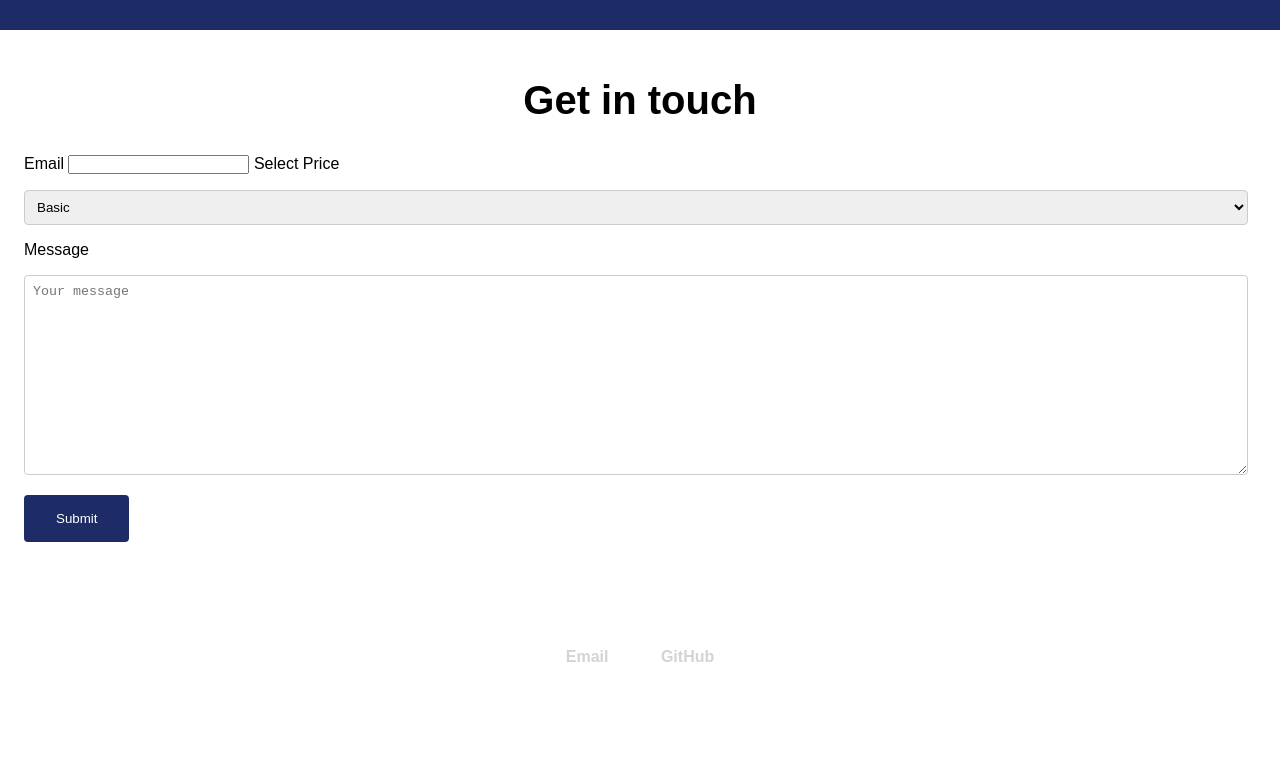
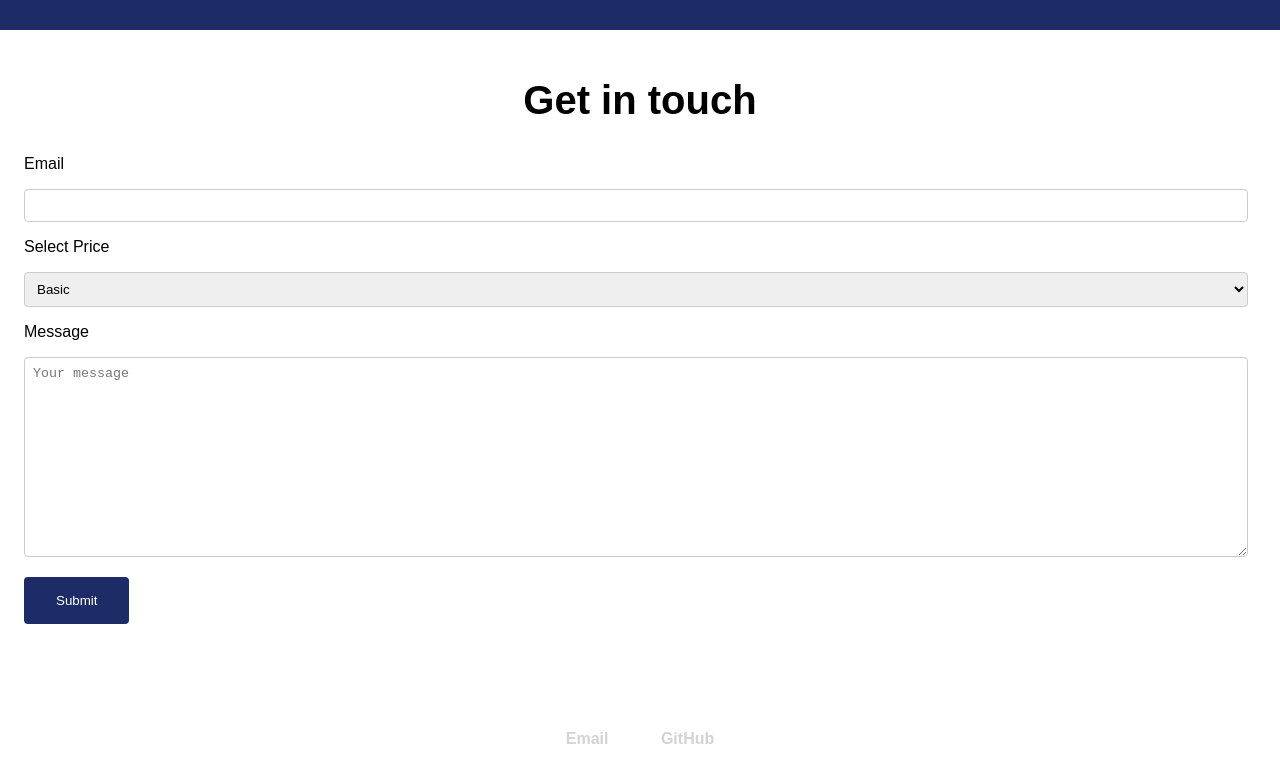
Before and after one commit to UgochukwuPeter/Pieter, a plain HTML site: page index.html in a window 1280 px wide. Shown: the part 2580-3343 px from the top of the page. Before the commit the page ends 3261 px from the top, so only its background shows below. Drawn offline with Linux system fonts and the light colour scheme.

Commit message:
Update index.css

```diff
--- a/index.css
+++ b/index.css
@@ -327,7 +327,7 @@
 		margin-left: -0.5rem;
 
 	}
-	input[type=email], select, textarea{
+	input[type=text], select, textarea{
 		width: 100%;
 		padding: 0.5rem;
 		border: 1px solid #ccc;
```
